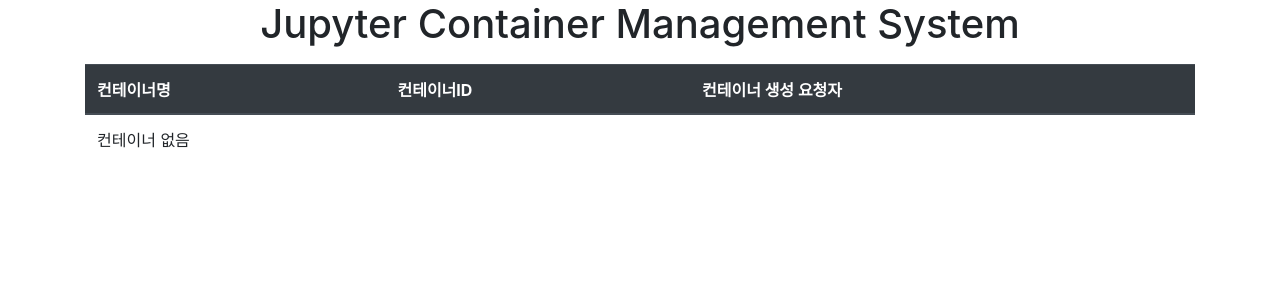
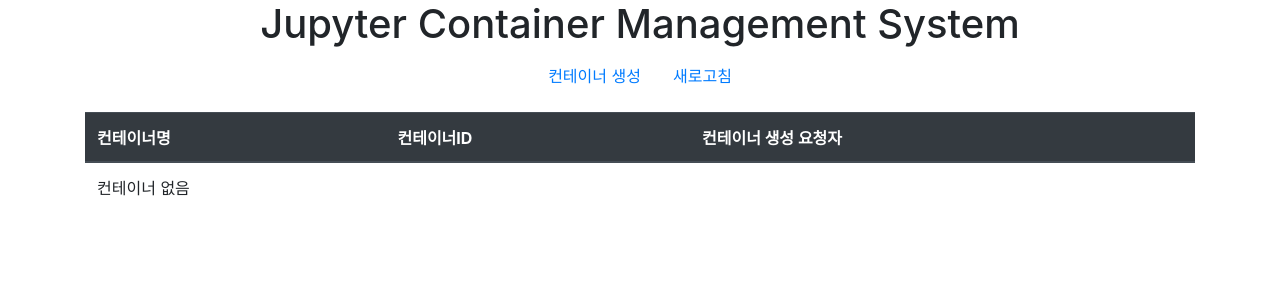
Before and after one commit to dlehdgud2380/jcms, a Django app: page /dashboard/ in a window 1280 px wide. Shown: the top 300 px of the page. Run offline with Django 4.2, Linux system fonts and the light colour scheme; data that the repository does not hold is empty; parts of the project's set-up code (start-up, migrations or seed data) failed here and were passed over; some libraries are stand-ins or nearby versions.

Commit message:
work: container make, remove function applied

```diff
--- a/templates/dashboard/container_list.html
+++ b/templates/dashboard/container_list.html
@@ -1,5 +1,7 @@
 {% load static %}
 <link rel="stylesheet" type="text/css" href="{% static 'css/bootstrap.min.css' %}">
+<script type="text/javascript" src="{% static 'javascript/jquery-3.6.0.min.js' %}"></script>
+<script type="text/javascript" src="{% static 'javascript/bootstrap.min.js' %}"></script>
 <!DOCTYPE html>
 <html lang="ko">
 <head>
@@ -9,6 +11,51 @@
 </head>
 <body>
     <h1 style="text-align: center;">Jupyter Container Management System</h1>
+    <ul class="nav justify-content-center">
+        <li class="nav-item">
+            <a class="nav-link" data-toggle="modal" data-target="#ctnMakeModal" href="#">컨테이너 생성</a>
+        </li>
+        <li class="nav-item">
+            <a class="nav-link" href="#" onclick="window.location.reload()">새로고침</a>
+        </li>
+    </ul>
+    <!-- Modal -->
+<div class="modal fade" id="ctnMakeModal" tabindex="-1" role="dialog" aria-labelledby="exampleModalLabel" aria-hidden="true">
+	<div class="modal-dialog" role="document">
+		<div class="modal-content">
+			<div class="modal-header">
+				<h5 class="modal-title">컨테이너 생성</h5>
+				<button type="button" class="close" data-dismiss="modal" aria-label="Close">
+				<span aria-hidden="true">&times;</span>
+				</button>
+			</div>
+			<div class="modal-body">
+				<form method="post" class="post-form" action="/dashboard/make/">
+                    {% csrf_token %}
+					<div class="form-group" >
+						<label for="containerNameField">컨테이너명</label>
+						<input type="text" class="form-control" id="containerName" name="containerName"
+                            value="{{ form.containerName.value|default_if_none:'' }}" placeholder="컨테이너명 입력">
+					</div>
+					<div class="form-group">
+						<label for="containerNameField">컨테이너 포트</label>
+						<input type="text" class="form-control" id="containerPort" name="containerPort"
+                            value="{{ form.containerPort.value|default_if_none:'' }}" placeholder="컨테이너 포트 입력">
+					</div>
+					<div class="form-group">
+						<label for="containerNameField">컨테이너 생성 요청자</label>
+						<input type="text" class="form-control" id="clientName" name="clientName"
+                            value="{{ form.clientName.value|default_if_none:'' }}" placeholder="생성 요청자 입력">
+					</div>
+					<div>
+						<button type="submit" class="btn btn-primary">생성하기</button>
+						<button type="button" class="btn btn-secondary" data-dismiss="modal">취소</button>
+					</div>
+				</form>
+			</div>
+		</div>
+	</div>
+</div>
     <div class="container my-3">
         <table class="table">
             <thead>
```
Also changed, not shown: templates/dashboard/container_detail.html (+14 -12 lines).
